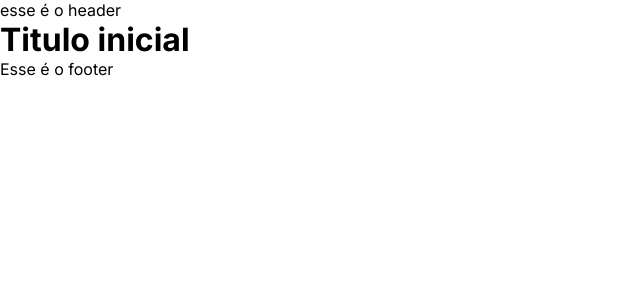
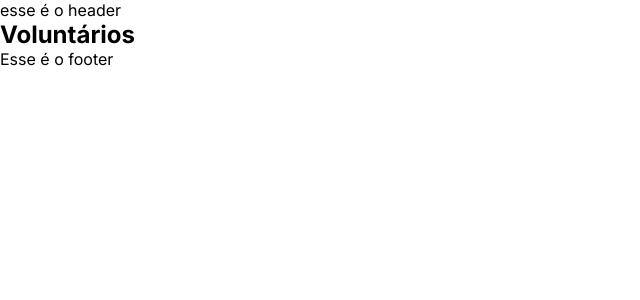
Before and after one commit to laecio22/desafio-router, a React (Vite) app: page /voluntarios in a window 1280 px wide. Shown: the top 300 px of the page, without its empty margins (0-640 px from the left). Built offline with nearby package versions, Linux system fonts and the light colour scheme.

Commit message:
feat:implementação  da  configuração  das  rotas  com  router-react-dom

```diff
--- a/src/App.jsx
+++ b/src/App.jsx
@@ -1,14 +1,22 @@
-import Header from './components/header/Header'
-import Footer from './components/footer/Footer'
-import './globalStyle.scss'
+import Header from "./components/header/Header";
+import Footer from "./components/footer/Footer";
+import "./globalStyle.scss";
+import { BrowserRouter, Routes, Route } from "react-router-dom";
+import Home from "./pages/home/Home";
+import Voluntarios from "./pages/voluntarios/Voluntarios"
 const App = () => {
   return (
     <>
-      <Header/>
-      <h1>Titulo  inicial</h1>
-      <Footer/>
+      <BrowserRouter>
+        <Header />
+        <Routes>
+          <Route path="/" element={<Home/>}/>
+          <Route path="/voluntarios" element={<Voluntarios/>}/>
+        </Routes>
+        <Footer />
+      </BrowserRouter>
     </>
-  )
-}
+  );
+};
 
-export default App
+export default App;
--- a/src/pages/voluntarios/Voluntarios.jsx
+++ b/src/pages/voluntarios/Voluntarios.jsx
@@ -0,0 +1,10 @@
+
+const Voluntarios = () => {
+  return (
+    <section>
+        <h1>Voluntários</h1>
+    </section>
+  )
+}
+
+export default Voluntarios
```
